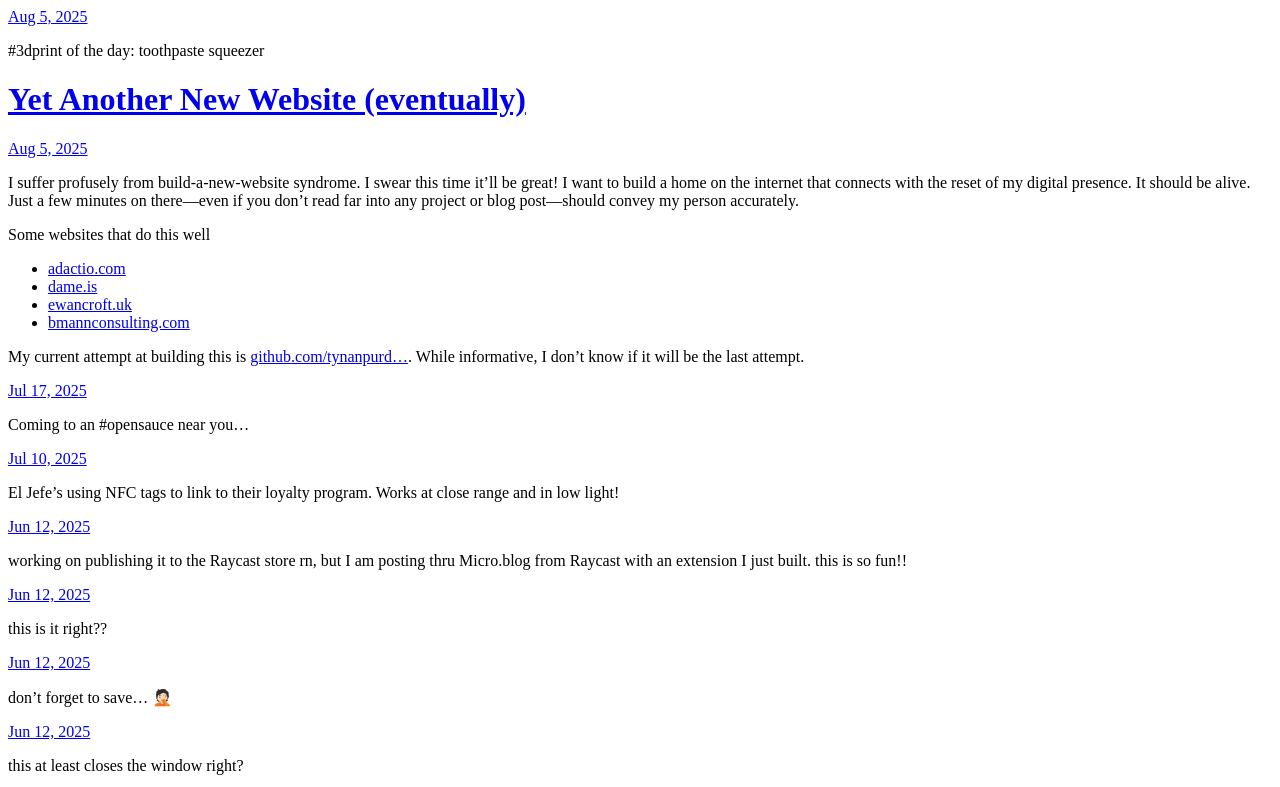
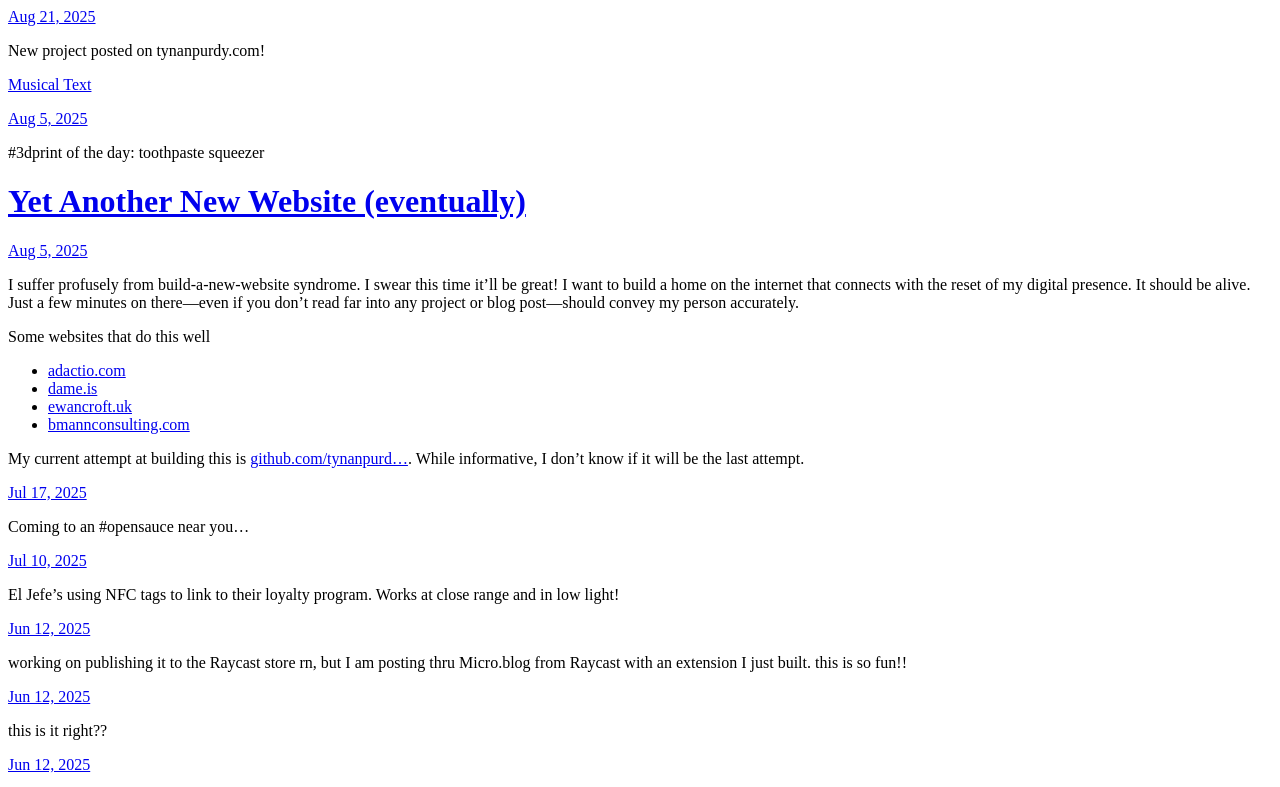
Before and after one commit to tynanpurdy/microblog, a plain HTML site: page index.html in a window 1280 px wide. Shown: the top 787 px of the page. Drawn offline with Linux system fonts and the light colour scheme.

Commit message:
Archiving 3 files from Micro.blog.

```diff
--- a/index.html
+++ b/index.html
@@ -21,6 +21,19 @@
 <div class="h-feed">
 
 
+
+	  <div class="h-entry">
+
+
+		<a href="https://blog.tynanpurdy.com/2025/08/21/new-project-posted-on-tynanpurdycom.html" class="u-url"><time class="dt-published" datetime="2025-08-21 15:01:49 -0400">Aug 21, 2025</time></a>
+
+		<div class="e-content">
+			 <p>New project posted on tynanpurdy.com!</p>
+<p><a href="https://tynanpurdy.com/projects/musical-text">Musical Text</a></p>
+<!-- raw HTML omitted -->
+
+		</div>
+	  </div>
 
 	  <div class="h-entry">
 
```
Also changed, not shown: feed.json (+8 -0 lines), uploads/2025/musical-text-thumb.webp (added).
